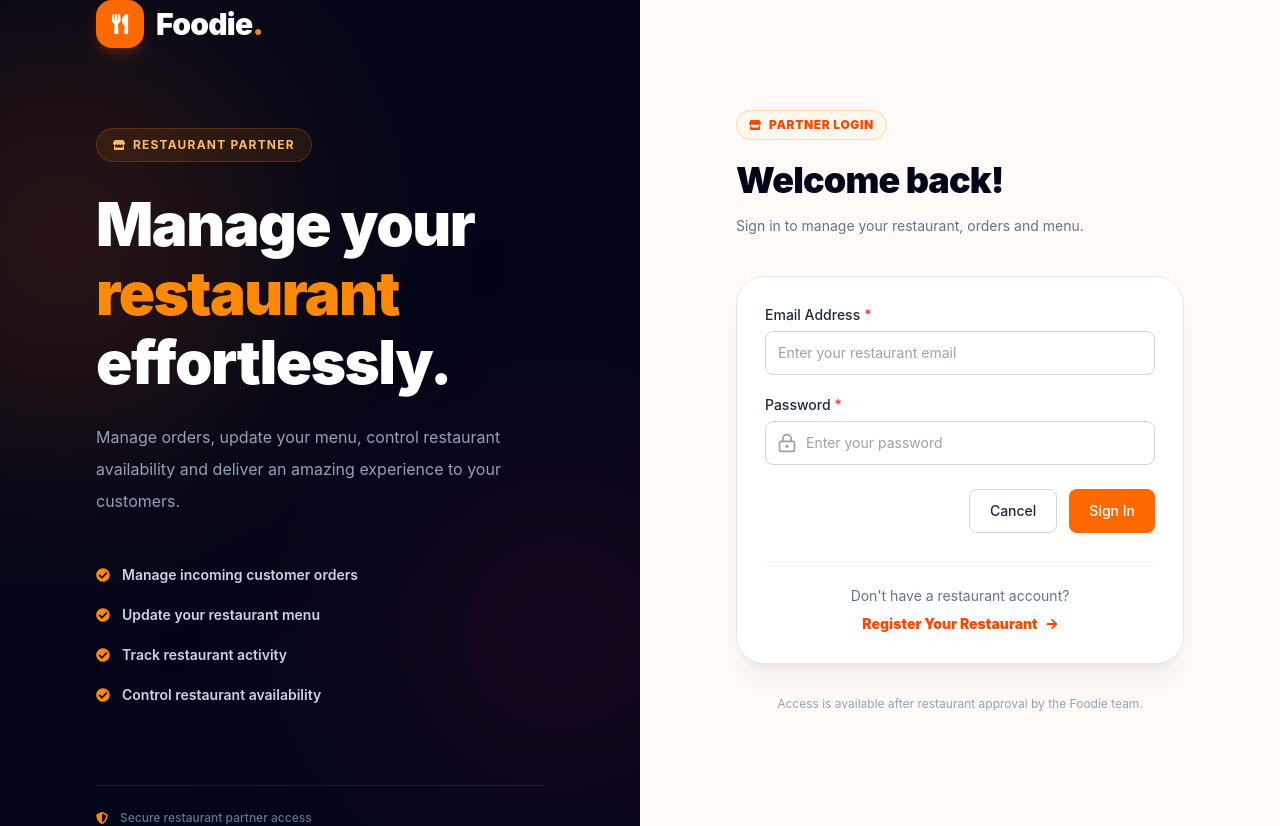
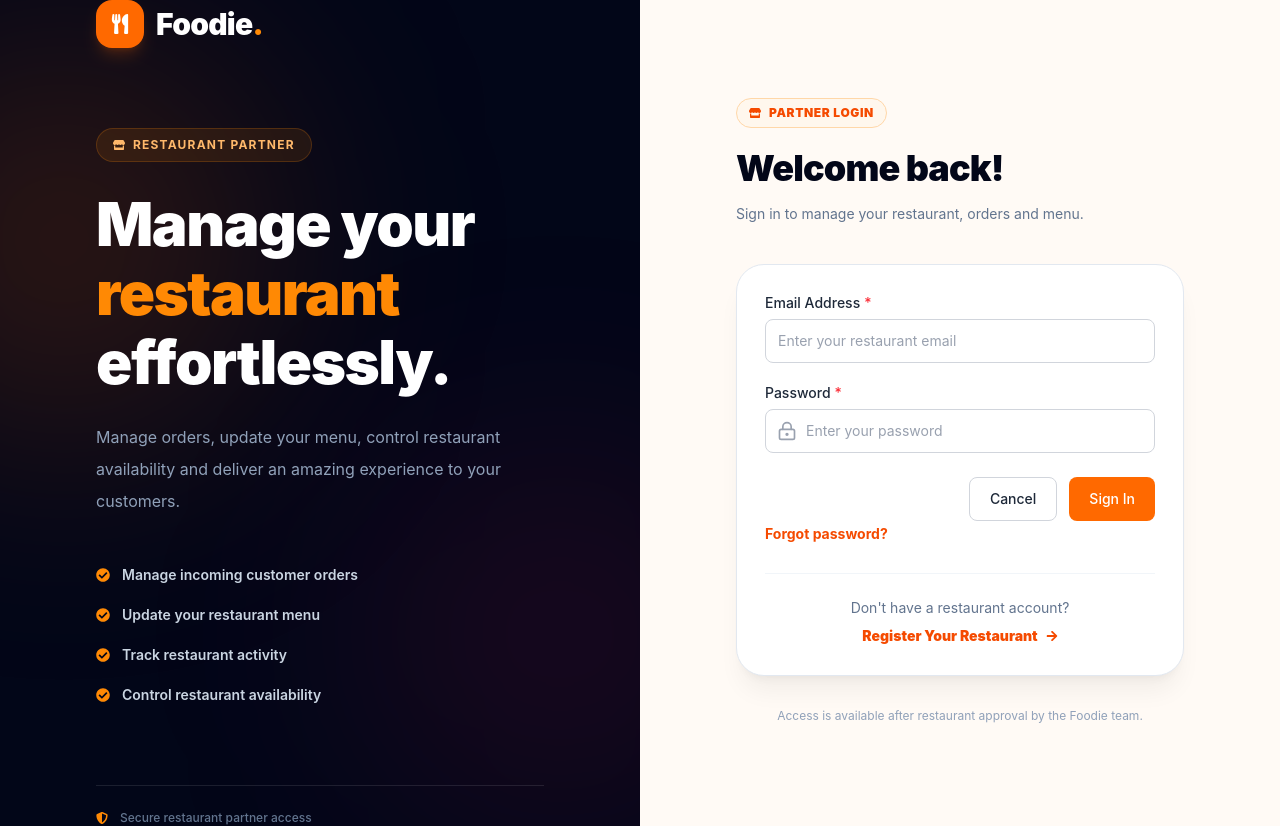
Before and after one commit to Anupam-Katiyar-Mern-stack-developer/foodie-system, a React app in the folder Frontend/: page /restaurant/login in a window 1280 px wide. Built offline with nearby package versions, Linux system fonts and the light colour scheme; the HTML template or start-up script is replaced by a standard one.

Commit message:
password reset and forget password backend

```diff
--- a/Frontend/src/pages/public/Login/Login.jsx
+++ b/Frontend/src/pages/public/Login/Login.jsx
@@ -636,7 +636,7 @@ const Login = () => {
                     pt-5
                   "
                                 >
-                                    <button
+                                    {/* <button
                                         type="button"
 
                                         className="
@@ -650,7 +650,14 @@ const Login = () => {
                     "
                                     >
                                         Forgot password?
-                                    </button>
+                                    </button> */}
+
+                                    <Link
+                                        to="/forgot-password?type=USER"
+                                        className="text-sm font-bold text-orange-600 transition hover:text-orange-700"
+                                    >
+                                        Forgot password?
+                                    </Link>
                                 </div>
                             </div>
 
--- a/Frontend/src/pages/restaurant/Auth/RestaurantLogin.jsx
+++ b/Frontend/src/pages/restaurant/Auth/RestaurantLogin.jsx
@@ -233,6 +233,12 @@ const RestaurantLogin = () => {
                             )}
 
                             {/* REGISTER LINK */}
+                            <Link
+                                to="/forgot-password?type=RESTAURANT"
+                                className="text-sm font-bold text-orange-600 transition hover:text-orange-700"
+                            >
+                                Forgot password?
+                            </Link>
 
                             <div className="mt-7 border-t border-slate-100 pt-6 text-center">
                                 <p className="text-sm text-slate-500">
--- a/Frontend/src/routes/PublicRoutes.jsx
+++ b/Frontend/src/routes/PublicRoutes.jsx
@@ -28,6 +28,9 @@ import Search from "../pages/public/Search/Search";
 // AUTH
 // =========================
 
+import ForgotPassword from "../pages/public/auth/ForgotPassword";
+import ResetPassword from "../pages/public/auth/ResetPassword";
+
 import Login from "../pages/public/Login/Login";
 
 import Register from "../pages/public/Register/Register";
@@ -55,6 +58,16 @@ const PublicRoutes = () => {
   return (
     <Routes>
 
+      {/* password reset +foget ling */}
+      <Route
+        path="/forgot-password"
+        element={<ForgotPassword />}
+      />
+
+      <Route
+        path="/reset-password/:token"
+        element={<ResetPassword />}
+      />
       {/* =========================
           PUBLIC LAYOUT
       ========================== */}
```
